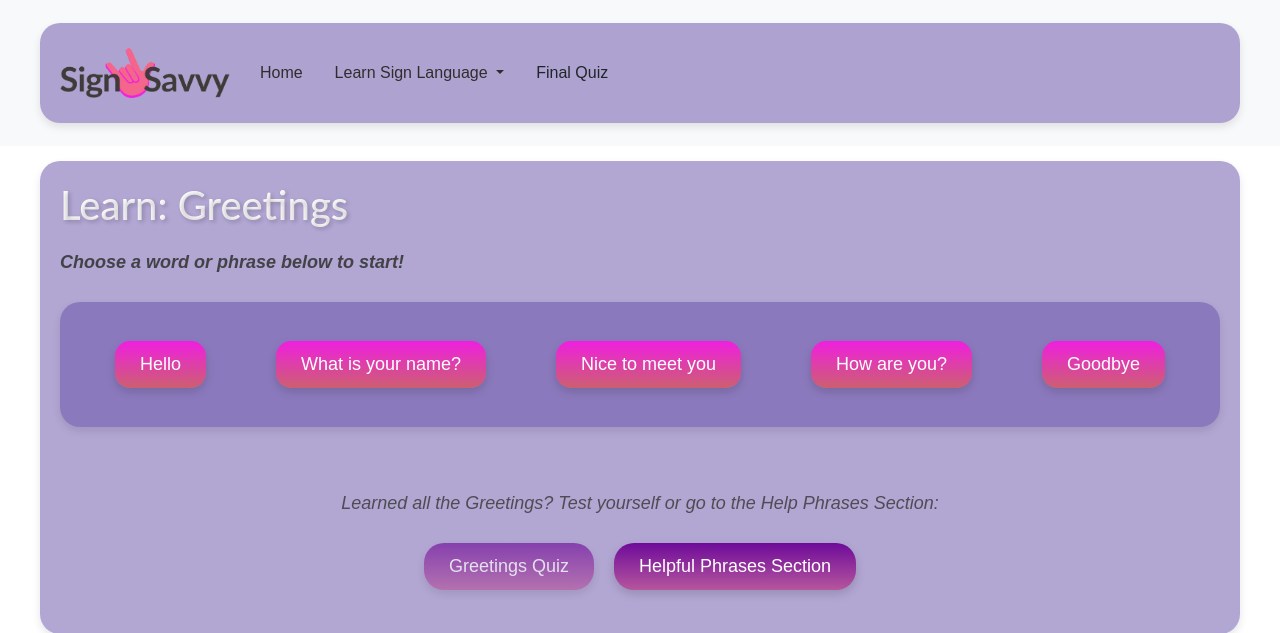
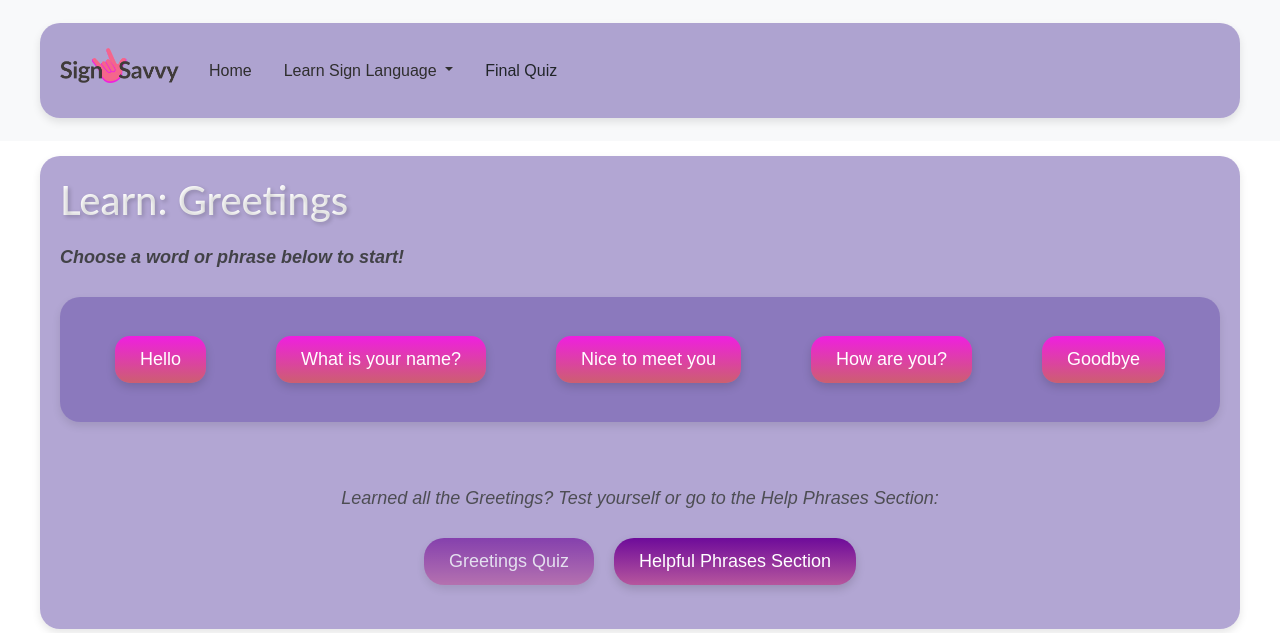
Before and after one commit to silvia3288/asl_project_hw10, a Flask app: page /greetings in a window 1280 px wide. Shown: the top 633 px of the page. Run offline with Flask 3, Linux system fonts and the light colour scheme; some libraries are stand-ins or nearby versions.

Commit message:
fixed spacing for logo

```diff
--- a/asl_project_hw10-main/templates/layout.html
+++ b/asl_project_hw10-main/templates/layout.html
@@ -23,8 +23,8 @@
     <nav class="navbar navbar-expand-lg navbar-light bg-light">
         <div class="container">
 
-            <a class="navbar-brand" href="/" style="margin-right: 30px; font-size: 25px; font-weight: bold; font-family: 'Lato', sans-serif">
-                <img src="{{ url_for('static', filename='logo3.jpg') }}" alt="Sign Savvy Logo" style="height:50px;">
+            <a class="navbar-brand" href="/" style="margin-right: 30px;">
+                <img src="{{ url_for('static', filename='logo3.jpg') }}" alt="Sign Savvy Logo" style="height:45px; padding-bottom: 10px">
             </a>
 <!--            <a class="navbar-brand" href="/" style="margin-right: 30px; font-size: 25px; font-weight: bold; font-family: 'Lato', sans-serif ">Sign Savvy</a>-->
             <a class="navbar-brand" href="/">Home</a>
```
